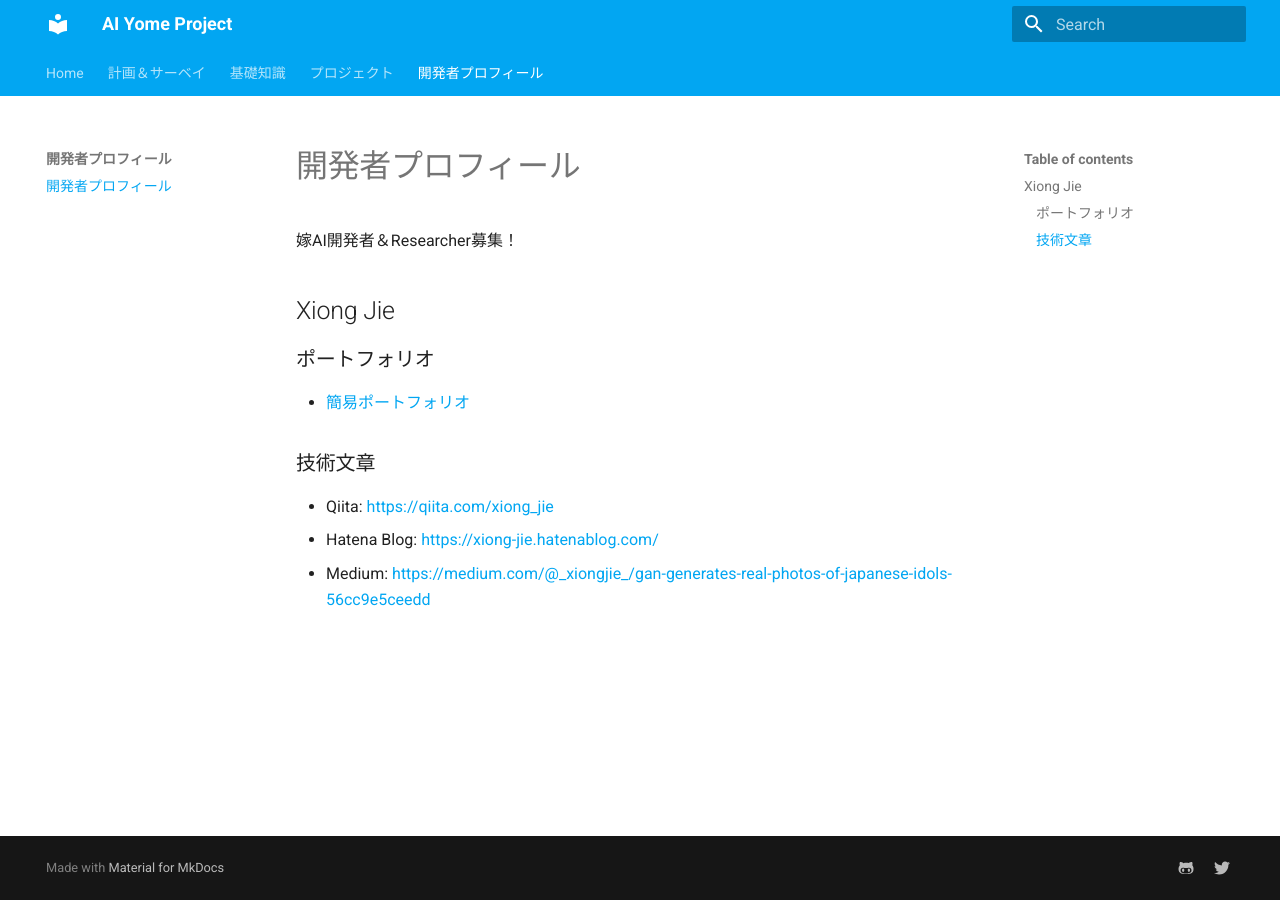
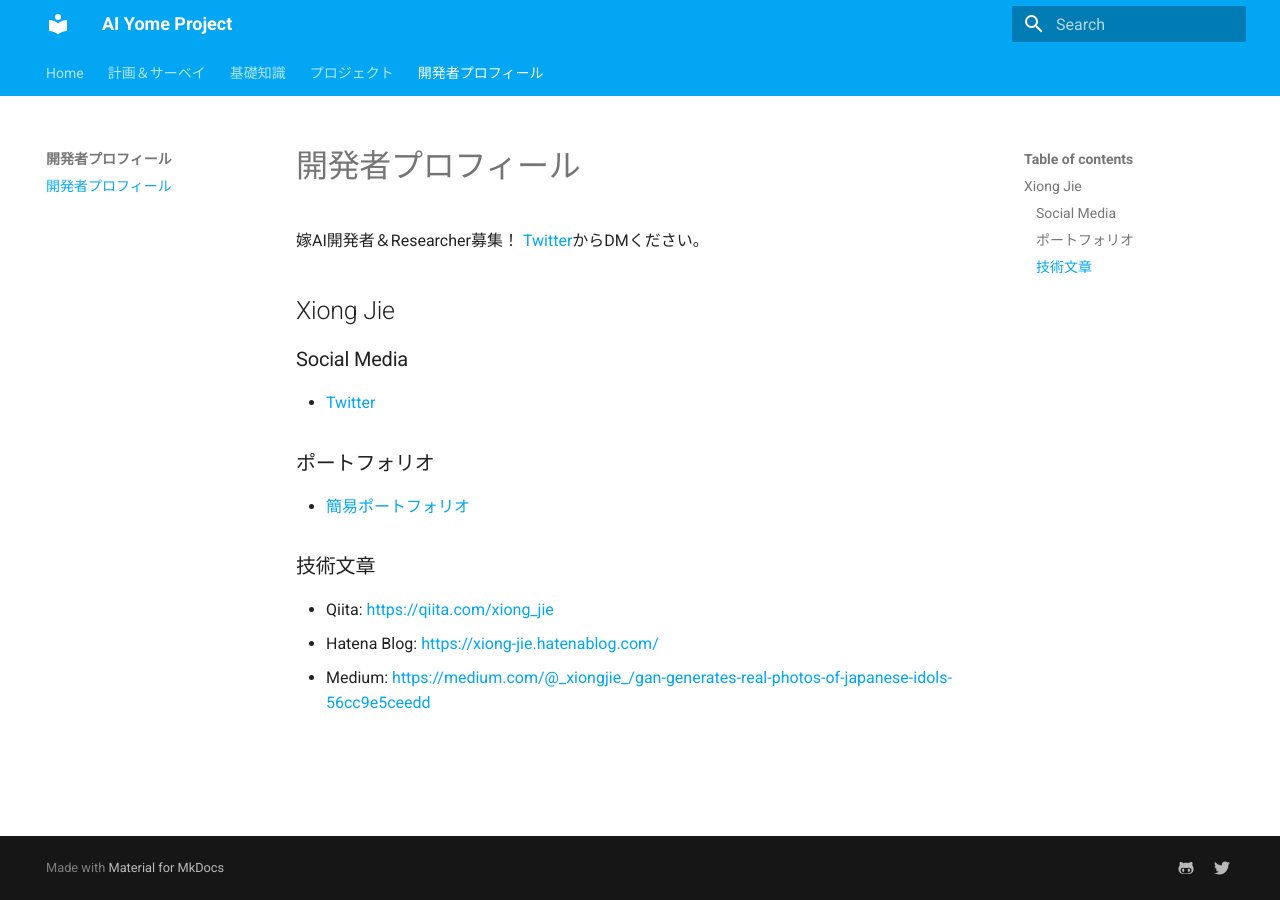
Before and after one commit to xiong-jie-y/ai-yome-project, an MkDocs documentation site: the page built from docs/developer_profile.md, in a window 1280 px wide. Built offline with MkDocs 1.6.1 and Material for MkDocs 9.7.7, drawn with Linux system fonts in a browser that asks for light colours.

Commit message:
Add twitter.

```diff
--- a/docs/developer_profile.md
+++ b/docs/developer_profile.md
@@ -1,7 +1,10 @@
 # 開発者プロフィール
 嫁AI開発者＆Researcher募集！
+[Twitter](https://twitter.com/_xiongjie_)からDMください。
 
 ## Xiong Jie
+### Social Media
+* [Twitter](https://twitter.com/_xiongjie_)
 ### ポートフォリオ
 * [簡易ポートフォリオ](https://togetter.com/li/1440582)
 
```
